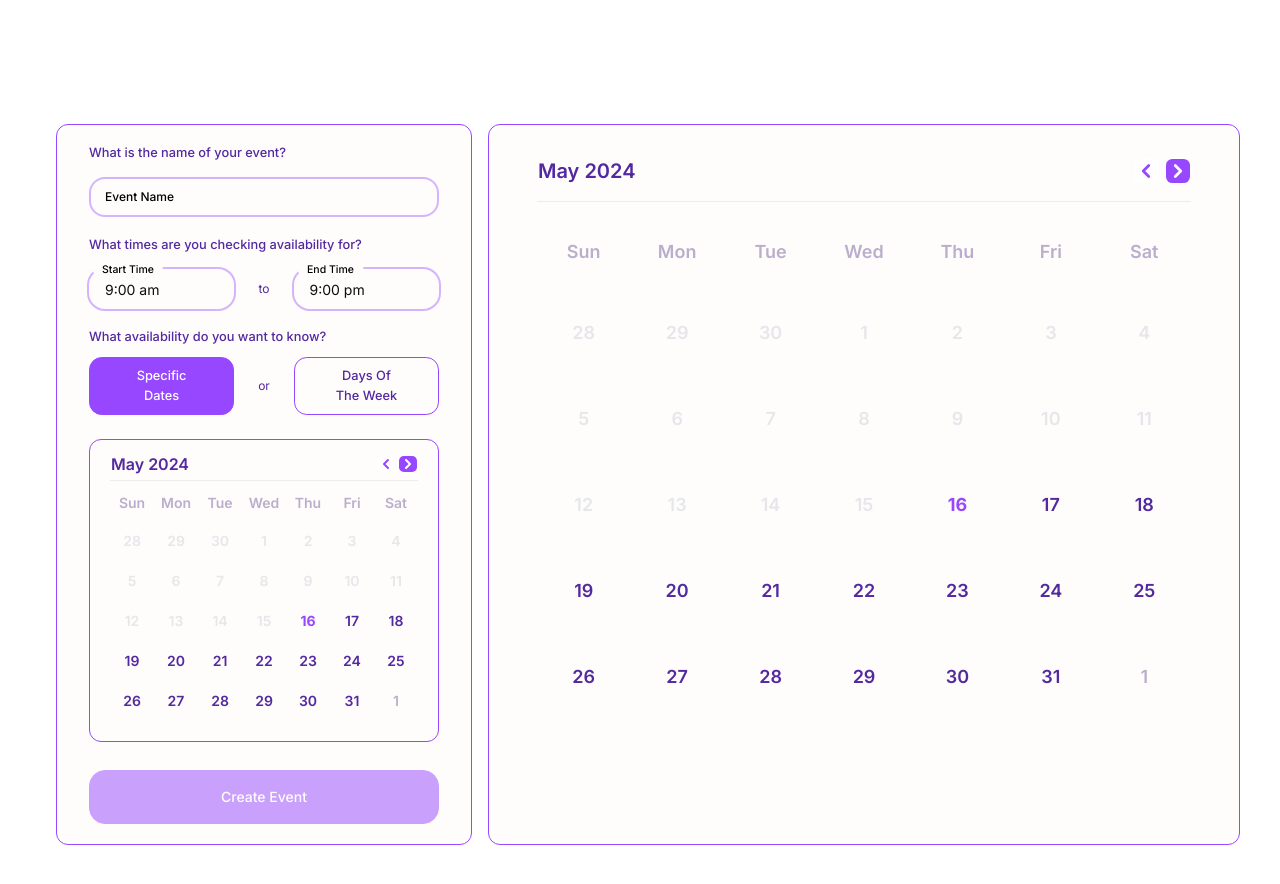
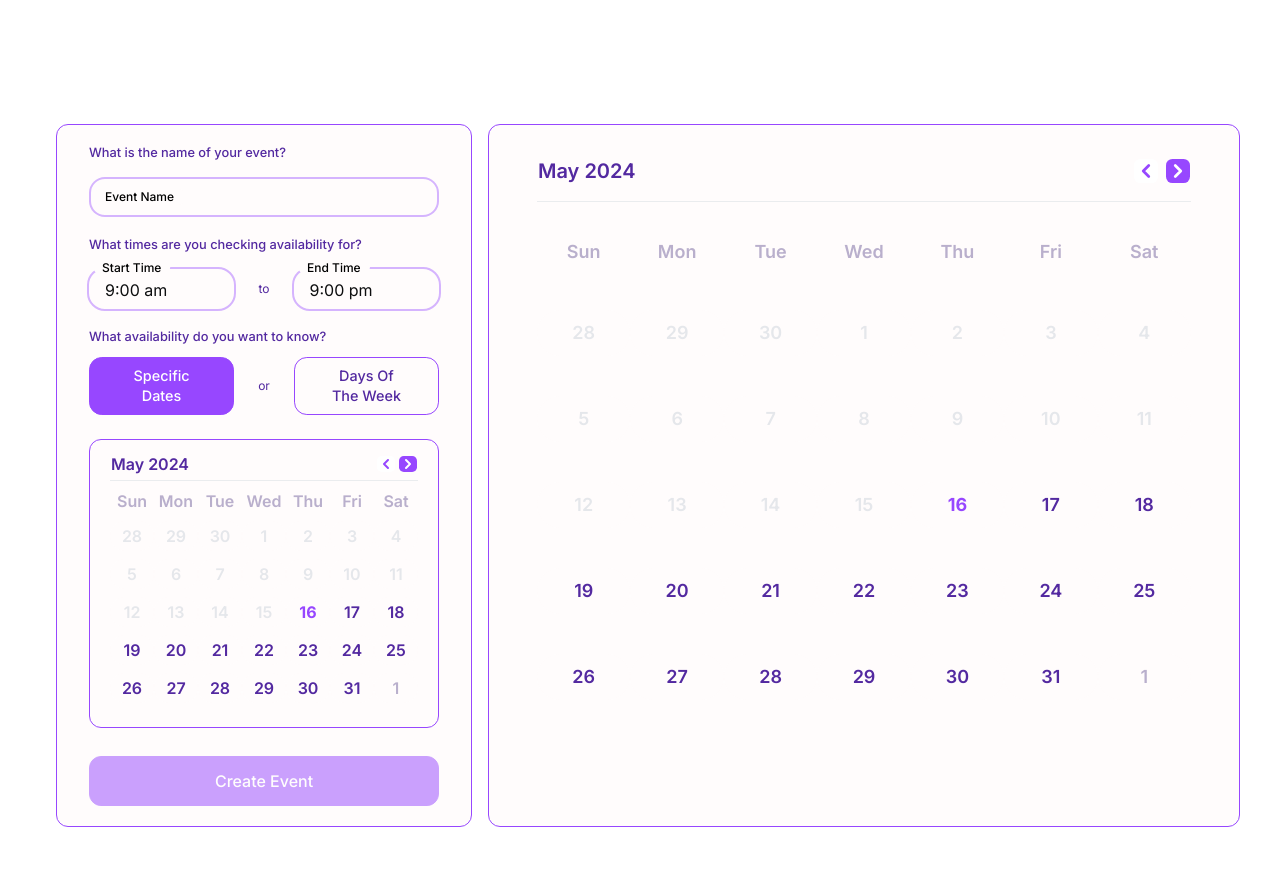
Before and after one commit to project-weave/weave-ui, a Next.js app: page / in a window 1280 px wide. Shown: the part 580-1464 px from the top of the page. Built offline with nearby package versions, Linux system fonts and the light colour scheme.

Commit message:
chore: adjust mobile view for landing page

```diff
--- a/src/app/page.tsx
+++ b/src/app/page.tsx
@@ -47,12 +47,12 @@ export default function LandingPage() {
         </h1>
       </div>
 
-      <p className="mt-6 w-9/12 text-center text-xs font-medium sm:mt-8 sm:w-8/12 sm:text-sm md:mt-10 md:text-lg xl:w-9/12 xl:px-10 xl:text-xl 2xl:w-3/4">
+      <p className="mt-10 hidden w-9/12 text-center text-sm font-medium sm:mt-8 sm:block sm:w-8/12 sm:text-sm md:mt-10 md:text-lg xl:w-9/12 xl:px-10 xl:text-xl 2xl:w-3/4">
         {SUBTITLE}
       </p>
 
       <Button
-        className="mt-12 h-auto px-8 py-3 text-xs sm:mt-16 md:mt-20 md:px-10 md:py-4 md:text-sm xl:px-12 xl:text-base"
+        className="mt-20 h-auto px-10 py-3 text-sm sm:mt-16 md:mt-20 md:px-10 md:py-4 xl:px-12 xl:text-base"
         onClick={() => {
           eventFormRef.current?.scrollIntoView({ behavior: "smooth", block: "start" });
         }}
--- a/src/components/days-of-week-picker.tsx
+++ b/src/components/days-of-week-picker.tsx
@@ -71,10 +71,9 @@ export default function DaysOfWeekPicker({ selectedDaysOfWeek, setSelectedDaysOf
               </label>
               <div className="flex h-full flex-grow">
                 <Button
-                  className={cn("h-full w-full rounded-sm bg-primary px-[.9rem] xs:px-4", {
+                  className={cn("h-full w-full rounded-sm bg-primary px-[.9rem] xs:px-4 sm:px-[18px]", {
                     "bg-primary/30 hover:scale-[1.02]": !selectedDaysOfWeek.has(date),
                     "text-md mx-3 w-[4.5rem] rounded-xl": size === "large"
-                    // "bg-primary/30 hover:scale-[1.02]": !selectedDaysOfWeek.has(da
                   })}
                   drag-select-attr={date}
                   onMouseDown={() => {
--- a/src/components/event-date-calendar.tsx
+++ b/src/components/event-date-calendar.tsx
@@ -172,7 +172,7 @@ const EventDateCalendar = ({
 
   return (
     <div
-      className={cn("card border-1 h-fit select-none px-5 pb-5 pt-3", {
+      className={cn("card border-1 h-fit select-none p-5 pt-3", {
         "h-full w-full px-12 pb-5 pt-8": size === "large"
       })}
       onContextMenu={handleMouseUp}
@@ -208,7 +208,7 @@ const EventDateCalendar = ({
           })}
         >
           <h1
-            className={cn("flex-auto text-sm font-semibold text-secondary sm:text-base", {
+            className={cn("flex-auto font-semibold text-secondary", {
               "sm:text-xl": size === "large"
             })}
           >
@@ -256,7 +256,7 @@ const EventDateCalendar = ({
           {weekDays.map((weekDay) => {
             return (
               <p
-                className={cn("mx-[1.5px] text-xs sm:text-sm", {
+                className={cn("mx-[1.5px] text-sm sm:text-sm", {
                   "mb-4 mt-6 sm:text-lg": size === "large"
                 })}
                 key={`calendar-weekday-${weekDay}`}
@@ -292,7 +292,7 @@ const EventDateCalendar = ({
               >
                 <Button
                   className={cn(
-                    `flex h-full w-full cursor-pointer items-center justify-center rounded-full border-2 border-primary-light/30 p-1 text-sm font-semibold outline-none focus-visible:ring-0 focus-visible:ring-offset-0 sm:text-sm`,
+                    "flex h-full w-full cursor-pointer items-center justify-center rounded-full border-2 border-primary-light/30 p-[1px] text-sm font-semibold outline-none focus-visible:ring-0 focus-visible:ring-offset-0",
                     !isDaySelected
                       ? {
                           "border-transparent bg-background": true,
--- a/src/components/new-event-form.tsx
+++ b/src/components/new-event-form.tsx
@@ -17,7 +17,7 @@ import { timeFilter } from "@/utils/date";
 import { addMinutes, format, isBefore, isEqual, parse } from "date-fns";
 import { Loader2 } from "lucide-react";
 import { useRouter } from "next/navigation";
-import { useEffect, useState } from "react";
+import { useEffect, useRef, useState } from "react";
 
 import { useToast } from "./ui/use-toast";
 
@@ -54,6 +54,31 @@ export default function NewEventForm() {
   const router = useRouter();
   const { toast } = useToast();
   const { isPending, mutate } = useCreateEvent();
+
+  const formRef = useRef<HTMLFormElement>(null);
+  const [isFormInView, setIsFormInView] = useState(false);
+
+  useEffect(() => {
+    const observer = new IntersectionObserver(
+      ([form]) => {
+        setIsFormInView(form.isIntersecting);
+      },
+      {
+        root: null,
+        threshold: 0.75
+      }
+    );
+
+    if (formRef.current) {
+      observer.observe(formRef.current);
+    }
+
+    return () => {
+      if (formRef.current) {
+        observer.unobserve(formRef.current);
+      }
+    };
+  }, []);
 
   useEffect(() => {
     const parsedStartTime = parse(startTime, TIME_FORMAT, new Date());
@@ -139,11 +164,10 @@ export default function NewEventForm() {
         onSubmit={(e) => {
           e.preventDefault();
         }}
+        ref={formRef}
       >
         <div className="mb-4 flex flex-col md:mb-5">
-          <p className="mb-2 text-2xs font-medium text-secondary sm:mb-3 sm:text-xs md:mb-4 md:text-[.8rem]">
-            {WHAT_EVENT_NAME}
-          </p>
+          <p className="mb-3 text-xs font-medium text-secondary md:mb-4 md:text-[.8rem]">{WHAT_EVENT_NAME}</p>
           <InputWithLabel
             id="event-name"
             label={EVENT_NAME_LABEL}
@@ -158,9 +182,7 @@ export default function NewEventForm() {
           />
         </div>
         <div className="mb-4 flex w-full flex-col md:mb-5">
-          <p className="mb-2 text-2xs font-medium text-secondary sm:mb-3 sm:text-xs md:mb-4 md:text-[.8rem]">
-            {WHAT_TIMES}
-          </p>
+          <p className="mb-3 text-xs font-medium text-secondary md:mb-4 md:text-[.8rem]">{WHAT_TIMES}</p>
           <div className="flex w-full items-center justify-between">
             <DropdownWithLabel
               emptyOptionText={"Invalid time"}
@@ -184,39 +206,31 @@ export default function NewEventForm() {
           </div>
         </div>
         <div className="mb-5 flex flex-col text-sm md:mb-6">
-          <p className="mb-2 text-2xs font-medium  text-secondary sm:text-xs md:mb-3 md:text-[.8rem]">
-            {WHAT_AVAILABILITY}
-          </p>
+          <p className="mb-3 text-xs font-medium  text-secondary md:text-[.8rem]">{WHAT_AVAILABILITY}</p>
           <div className="flex w-full items-center justify-between">
             <Button
-              className={cn(
-                "h-auto w-full border-[1px] border-primary text-2xs xs:text-xs sm:text-xs md:text-[.8rem]",
-                {
+              className={cn("h-auto w-full border-[1px] border-primary text-[.9rem]", {
                 "hover:bg-primary": availabilityType === AvailabilityType.SPECIFIC_DATES
-                }
-              )}
+              })}
               onClick={() => setAvailabilityType(AvailabilityType.SPECIFIC_DATES)}
               type="button"
               variant={availabilityType === AvailabilityType.SPECIFIC_DATES ? "default" : "outline"}
             >
-              <span className="leading-4 sm:leading-5">
+              <span className="leading-5">
                 <div>Specific</div>
                 <div>Dates</div>
               </span>
             </Button>
             <p className="mx-6 text-xs text-secondary"> {OR} </p>
             <Button
-              className={cn(
-                "h-auto w-full border-[1px] border-primary text-2xs xs:text-xs sm:text-xs md:text-[.8rem]",
-                {
+              className={cn("h-auto w-full border-[1px] border-primary text-[.9rem]", {
                 "hover:bg-primary": availabilityType === AvailabilityType.DAYS_OF_WEEK
-                }
-              )}
+              })}
               onClick={() => setAvailabilityType(AvailabilityType.DAYS_OF_WEEK)}
               type="button"
               variant={availabilityType === AvailabilityType.DAYS_OF_WEEK ? "default" : "outline"}
             >
-              <span className="leading-4 sm:leading-5">
+              <span className="leading-5">
                 <div>Days Of</div>
                 <div>The Week</div>
               </span>
@@ -250,14 +264,24 @@ export default function NewEventForm() {
             <Loader2 className="mt-3 h-12 w-12 animate-spin text-primary" />
           </div>
         ) : (
+          <div
+            className={cn(
+              "bottom-0 left-0 flex justify-center sm:relative sm:bg-transparent sm:p-0 ",
+              isFormInView && "fixed w-full bg-white px-9 py-5"
+            )}
+          >
             <Button
-            className="mt-3 h-auto w-full rounded-2xl border-[1px] border-primary py-4 align-bottom text-2xs sm:text-xs md:text-sm"
+              className={cn(
+                "hidden h-auto w-full rounded-xl border-[1px] border-primary py-2 align-bottom text-sm sm:relative sm:bottom-0 sm:mt-3 sm:block sm:w-full sm:py-3",
+                isFormInView && "bottom-3 left-0 block max-w-[26rem]"
+              )}
               disabled={!isFormValid}
               onClick={createEventHandler}
               type="submit"
             >
               {CREATE_EVENT}
             </Button>
+          </div>
         )}
       </form>
 
--- a/src/components/ui/command.tsx
+++ b/src/components/ui/command.tsx
@@ -103,7 +103,7 @@ const CommandItem = React.forwardRef<
 >(({ className, ...props }, ref) => (
   <CommandPrimitive.Item
     className={cn(
-      "aria-selected:text-accent-foreground relative flex cursor-default select-none items-center rounded-sm px-2 py-1.5 text-sm outline-none aria-selected:bg-accent data-[disabled]:pointer-events-none data-[disabled]:opacity-50",
+      "relative flex cursor-default select-none items-center rounded-sm px-2 py-1.5 text-sm outline-none data-[disabled]:pointer-events-none data-[disabled]:opacity-50",
       className
     )}
     ref={ref}
--- a/src/components/ui/dropdown-with-label.tsx
+++ b/src/components/ui/dropdown-with-label.tsx
@@ -45,7 +45,7 @@ export default function DropdownWithLabel({
         <div className="relative w-full">
           <div
             className={cn(
-              "peer box-border flex h-10 items-center rounded-2xl bg-background px-4 pb-2.5 pt-3 text-xs outline outline-2 outline-primary/40 focus-within:outline-primary hover:outline-primary sm:text-sm",
+              "peer box-border flex h-10 items-center rounded-2xl bg-background px-4 pb-2.5 pt-3 text-sm outline outline-2 outline-primary/40 focus-within:outline-primary hover:outline-primary sm:text-sm",
               {
                 "outline-primary": open,
                 "outline-red-600/40 focus-within:outline-red-600 hover:outline-red-600": error
@@ -66,11 +66,11 @@ export default function DropdownWithLabel({
           </Label>
         </div>
       </PopoverTrigger>
-      <PopoverContent className="w-[112px] border-2 border-primary p-0 xs:w-[130px] sm:w-[150px]">
+      <PopoverContent className="w-[130px] border-2 border-primary p-0 sm:w-[150px]">
         <Command className="bg-background" filter={(value, search) => filterFunc(value, search)}>
-          <CommandInput className="h-8 border-primary text-2xs md:text-xs 2xl:h-9" />
+          <CommandInput className="h-8 border-primary text-sm md:text-xs 2xl:h-9" />
           {emptyOptionText !== undefined && emptyOptionText !== "" && (
-            <CommandEmpty className="m-1 rounded-sm bg-gray-200 py-1.5 text-center text-2xs 2xl:text-sm">
+            <CommandEmpty className="m-2 rounded-sm bg-gray-200 py-1.5 text-center text-xs">
               {emptyOptionText}
             </CommandEmpty>
           )}
@@ -80,7 +80,7 @@ export default function DropdownWithLabel({
           >
             {options.map((option) => (
               <CommandItem
-                className={cn("my-[1px] flex justify-between text-2xs sm:mr-3 sm:text-xs md:text-[.8rem] ", {
+                className={cn("my-[1px] mr-2 flex items-center justify-between text-sm hover:bg-primary/20 ", {
                   "mb-1 border-[1px] border-primary md:border-[1.5px]": selected === option
                 })}
                 data-value={option}
@@ -92,9 +92,7 @@ export default function DropdownWithLabel({
                 value={option}
               >
                 <span>{option}</span>
-                <Check
-                  className={cn("h-3 w-3 self-end md:h-4 md:w-4", selected === option ? "opacity-100" : "opacity-0")}
-                />
+                <Check className={cn("h-5 w-5 ", selected === option ? "opacity-100" : "opacity-0")} />
               </CommandItem>
             ))}
           </CommandGroup>
--- a/src/components/ui/input-with-label.tsx
+++ b/src/components/ui/input-with-label.tsx
@@ -10,14 +10,14 @@ export default function InputWithLabel({ id, label, type, ...props }: InputWithL
   return (
     <div className="relative w-full">
       <Input
-        className="peer flex h-10 w-full appearance-none border-2 border-primary border-opacity-40 bg-background px-4 pb-2.5 pt-3 text-sm hover:border-opacity-100 focus:border-[3px] focus:border-opacity-100 focus:outline-none"
+        className="peer flex h-10 w-full appearance-none border-2 border-primary border-opacity-40 bg-background px-4 pb-2.5 pt-3 hover:border-opacity-100 focus:border-[3px] focus:border-opacity-100 focus:outline-none"
         id={id}
         type={type}
         {...props}
         placeholder=""
       />
       <Label
-        className="sm sm: absolute left-1 top-1.5 z-10 origin-[0] -translate-y-3 scale-75 transform rounded-sm bg-background px-3 text-xs text-black duration-300 peer-placeholder-shown:top-1/2 peer-placeholder-shown:-translate-y-1/2 peer-placeholder-shown:scale-100 peer-placeholder-shown:text-xs peer-focus:top-2.5 peer-focus:-translate-y-4 peer-focus:scale-75 peer-focus:px-2 sm:-translate-y-4 sm:text-sm sm:peer-focus:top-1.5 sm:peer-focus:text-sm"
+        className="absolute left-1 top-1.5 z-10 origin-[0] -translate-y-3 scale-75 transform rounded-sm bg-background px-3 text-xs text-black duration-300 peer-placeholder-shown:top-1/2 peer-placeholder-shown:-translate-y-1/2 peer-placeholder-shown:scale-100 peer-placeholder-shown:text-xs peer-focus:top-2.5 peer-focus:-translate-y-4 peer-focus:scale-75 peer-focus:px-2 sm:-translate-y-4 sm:text-sm sm:peer-focus:top-1.5 sm:peer-focus:text-sm"
         htmlFor={id}
       >
         {label}
--- a/tailwind.config.ts
+++ b/tailwind.config.ts
@@ -62,7 +62,8 @@ module.exports = {
       fontSize: {
         "2xs": "0.7rem",
         "3xs": "0.65rem",
-        "4xs": "0.6rem"
+        "4xs": "0.6rem",
+        sm: "1rem"
       }
       // keyframes: {
       //   "accordion-down": {
```
Lines whose indentation alone changed are shown as unchanged.
